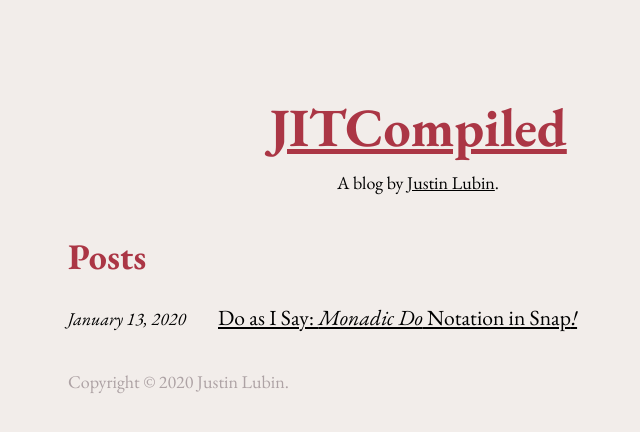
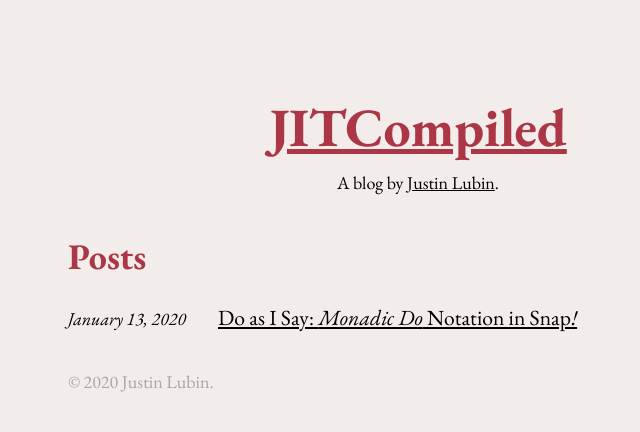
Before and after one commit to justinlubin/blog, a plain HTML site: page index.html in a window 1280 px wide. Shown: the full height of the page, 222-862 px from the left. Drawn offline with nearby package versions, Linux system fonts and the light colour scheme.

Commit message:
Pull updates from 'main'

```diff
--- a/index.html
+++ b/index.html
@@ -66,7 +66,7 @@
     </main>
 
     <footer id="blog-footer">
-      Copyright &copy; 2020 Justin Lubin.
+      &copy; 2020 Justin Lubin.
 
     </footer>
 </html>
```
Also changed, not shown: posts/snap-monadic-do/index.html (+1 -1 lines).
